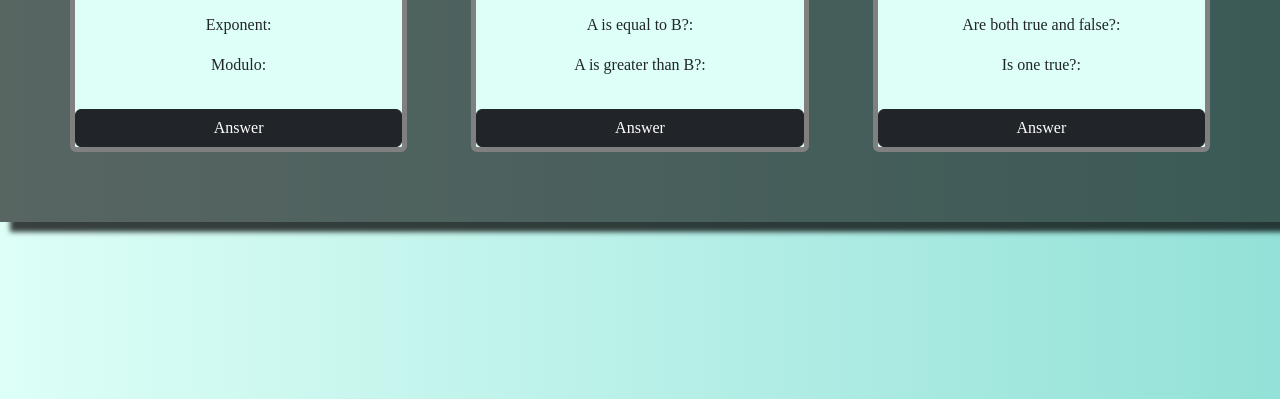
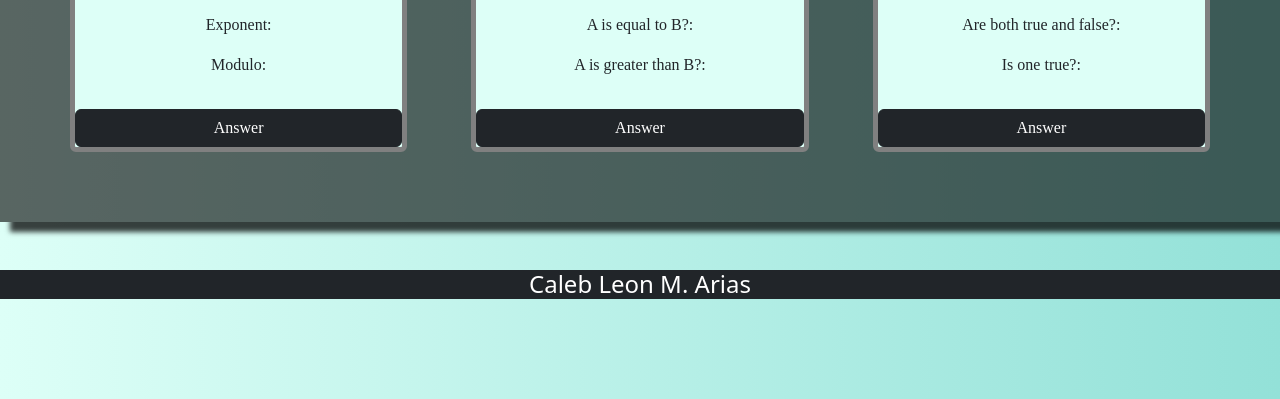
Before and after one commit to CArias-9T/Q3QUIZ1-Arias, a plain HTML site: page index.html in a window 1280 px wide. Shown: the part 401-800 px from the top of the page. Drawn offline with nearby package versions, Linux system fonts and the light colour scheme.

Commit message:
Update index.html

```diff
--- a/index.html
+++ b/index.html
@@ -71,7 +71,9 @@
 	</div>
 	</div>
 
-
+		<div class="footer mt-5 bg-dark text-white text-center">
+ 		 <h4>Caleb Leon M. Arias</h4>
+  		</div>
 
 
 </body>
```
